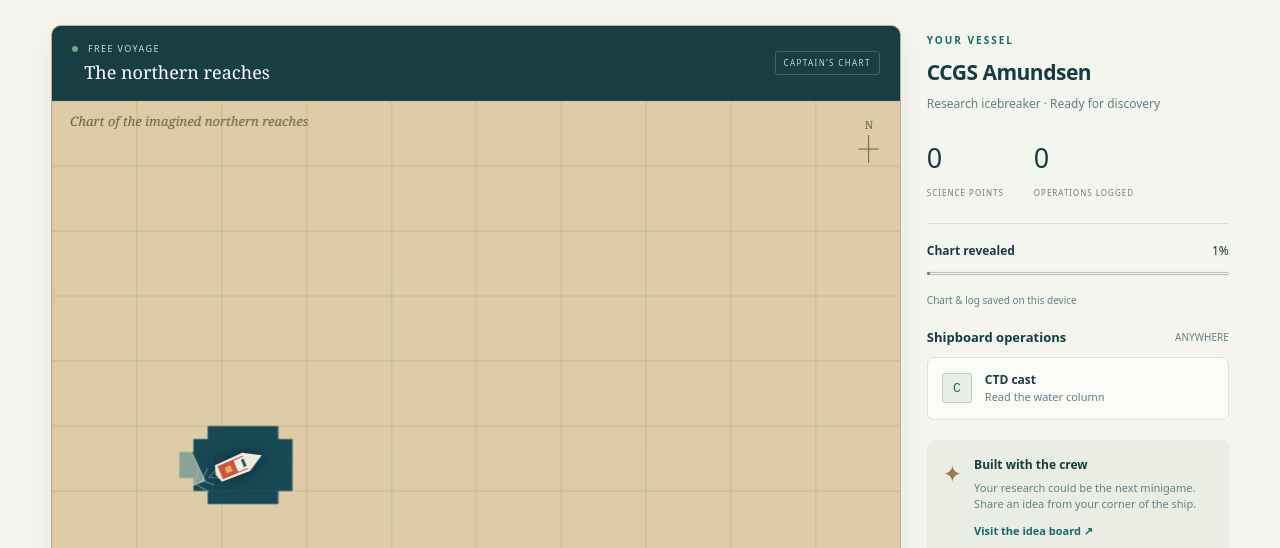
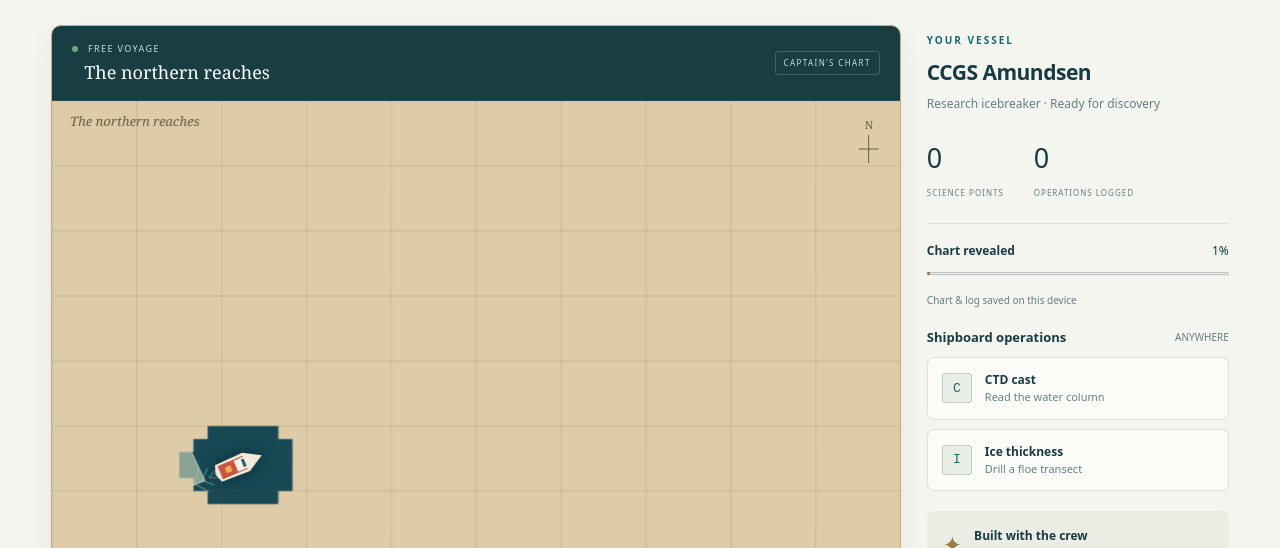
Before and after one commit to rec3141/amundsen-game, a plain HTML site: page static/index.html in a window 1280 px wide. Shown: the part 238-786 px from the top of the page. Drawn offline with Linux system fonts and the light colour scheme; no server answers.

Commit message:
Launch crew ice transects anywhere with I or the operations button

```diff
--- a/static/game.js
+++ b/static/game.js
@@ -94,7 +94,7 @@ function draw(){
  ctx.strokeStyle='#796b4530';ctx.lineWidth=1;
  for(let x=0;x<=width;x+=width/10){ctx.beginPath();ctx.moveTo(x,0);ctx.lineTo(x,height);ctx.stroke();}
  for(let y=0;y<=height;y+=height/8){ctx.beginPath();ctx.moveTo(0,y);ctx.lineTo(width,y);ctx.stroke();}
- ctx.fillStyle='#6a5d42';ctx.font='italic 13px Georgia';ctx.fillText('Chart of the imagined northern reaches',18,25);
+ ctx.fillStyle='#6a5d42';ctx.font='italic 13px Georgia';ctx.fillText('The northern reaches',18,25);
  ctx.save();ctx.translate(width-32,48);ctx.strokeStyle='#6a5d42';ctx.beginPath();ctx.moveTo(0,-14);ctx.lineTo(0,14);ctx.moveTo(-10,0);ctx.lineTo(10,0);ctx.stroke();ctx.font='11px Georgia';ctx.fillText('N',-4,-20);ctx.restore();
  ctx.strokeStyle='#e8c589';ctx.lineWidth=1.5;ctx.setLineDash([3,3]);ctx.beginPath();state.route.forEach((p,i)=>i?ctx.lineTo(p.x*width,p.y*height):ctx.moveTo(p.x*width,p.y*height));ctx.stroke();ctx.setLineDash([]);
  for(const d of state.discoveries){const x=d.x*width,y=d.y*height;ctx.fillStyle='#f0ba70';ctx.strokeStyle='#523d25';ctx.beginPath();ctx.moveTo(x,y-6);ctx.lineTo(x+5,y);ctx.lineTo(x,y+6);ctx.lineTo(x-5,y);ctx.closePath();ctx.fill();ctx.stroke();}
--- a/static/index.html
+++ b/static/index.html
@@ -4,7 +4,7 @@
 <header><a class="brand" href="#"><span class="brand-icon">A</span><span>AMUNDSEN <small>EXPEDITION / FIELD SEASON 2026</small></span></a><nav><button class="tab active" data-page="game">The expedition</button><button class="tab" data-page="ideas">Crew ideas <span id="idea-count">0</span></button></nav><span class="online"><i></i> ABOARD & OFFLINE-READY</span></header>
 <main id="game-page">
 <section class="intro"><div><p class="eyebrow">SCIENCE IS AN ADVENTURE</p><h1>Your ship. Our expedition.</h1><p>Follow your curiosity. Unfold the chart. Leave a trail of discoveries.</p></div><button id="suggest-shortcut" class="secondary">＋ Suggest a minigame</button></section>
-<div class="expedition"><section class="map-panel"><div class="map-top"><span><i class="live-dot"></i> FREE VOYAGE <b>The northern reaches</b></span><span class="map-tag">CAPTAIN’S CHART</span></div><canvas id="ocean" tabindex="0" aria-label="Exploration chart. Tap to sail or steer with arrow keys or WASD. Launch operations anywhere using the buttons or their keyboard shortcuts. C opens a CTD cast."></canvas><div class="map-bottom"><span id="navigation">BRIDGE / Ready to sail</span><span>↑ N &nbsp; · &nbsp; EXPEDITION CHART</span></div><div class="map-help">Tap the chart to sail <span>or</span> <kbd>W</kbd><kbd>A</kbd><kbd>S</kbd><kbd>D</kbd> / arrow keys</div></section>
+<div class="expedition"><section class="map-panel"><div class="map-top"><span><i class="live-dot"></i> FREE VOYAGE <b>The northern reaches</b></span><span class="map-tag">CAPTAIN’S CHART</span></div><canvas id="ocean" tabindex="0" aria-label="Exploration chart. Tap to sail or steer with arrow keys or WASD. Launch operations anywhere using the buttons or their keyboard shortcuts. C opens a CTD cast. I opens ice drilling."></canvas><div class="map-bottom"><span id="navigation">BRIDGE / Ready to sail</span><span>↑ N &nbsp; · &nbsp; EXPEDITION CHART</span></div><div class="map-help">Tap the chart to sail <span>or</span> <kbd>W</kbd><kbd>A</kbd><kbd>S</kbd><kbd>D</kbd> / arrow keys</div></section>
 <aside><div class="ship-card"><p class="eyebrow">YOUR VESSEL</p><h2>CCGS Amundsen</h2><p class="muted">Research icebreaker · Ready for discovery</p><div class="stats"><div><strong id="score">0</strong><span>SCIENCE POINTS</span></div><div><strong id="completed">0</strong><span>OPERATIONS LOGGED</span></div></div></div><div class="chart-summary"><div><b>Chart revealed</b><span id="chart-percent">0%</span></div><progress id="chart-progress" max="100" value="0" aria-label="Chart revealed"></progress><small id="save-status">Chart &amp; log saved on this device</small></div><div class="missions-heading"><h3>Shipboard operations</h3><span>ANYWHERE</span></div><div id="activities"></div><div class="crew-note"><span>✦</span><div><b>Built with the crew</b><p>Your research could be the next minigame. Share an idea from your corner of the ship.</p><button class="text-button" id="crew-link">Visit the idea board ↗</button></div></div><button id="reset" class="text-button reset">Restart my expedition</button></aside></div>
 <section class="log-panel"><div><p class="eyebrow">THE CAPTAIN’S RECORD</p><h2>Discovery log</h2><p class="muted">Gold trail · voyage track &nbsp; / &nbsp; Diamonds · completed operations<br>Latest 100 observations · chart positions run from 0 to 100</p></div><ol id="discovery-log" aria-live="polite"></ol></section>
 <footer><span>THE AMUNDSEN SCIENCE ARCADE</span><span>A little curiosity. A lot of ocean.</span><span>Made together, aboard.</span></footer>
--- a/static/minigames/ice.js
+++ b/static/minigames/ice.js
@@ -12,7 +12,7 @@ export const ice = {
     root.innerHTML = `
       <section class="ice-game" aria-label="Ice thickness transect">
         <link rel="stylesheet" href="${stylesheet}">
-        <div class="ice-heading"><div><p class="ice-kicker">FIELD NOTEBOOK / SEEDED FLOE</p>
+        <div class="ice-heading"><div><p class="ice-kicker">FIELD NOTEBOOK / ICE TRANSECT</p>
           <h3>Find the shape beneath the surface.</h3></div><div class="ice-score"><strong data-score>0</strong><span>points</span></div></div>
         <p class="ice-instructions">Press <kbd>D</kbd> repeatedly or tap Drill. Break through, log the thickness, then move along the transect.</p>
         <div class="ice-layout">
--- a/static/minigames/registry.js
+++ b/static/minigames/registry.js
@@ -1,4 +1,8 @@
 import { ctd } from './ctd.js';
-// Activities are available wherever the ship is holding position.
-export const minigames = { ctd };
-export const activities = [{ id: 'ctd', title: 'CTD cast', description: 'Read the water column', key: 'c' }];
+import { ice } from './ice.js';
+// Activities launch at the ship's current position.
+export const minigames = { ctd, ice };
+export const activities = [
+  { id: 'ctd', title: 'CTD cast', description: 'Read the water column', key: 'c' },
+  { id: 'ice', title: 'Ice thickness', description: 'Drill a floe transect', key: 'i' },
+];
```
